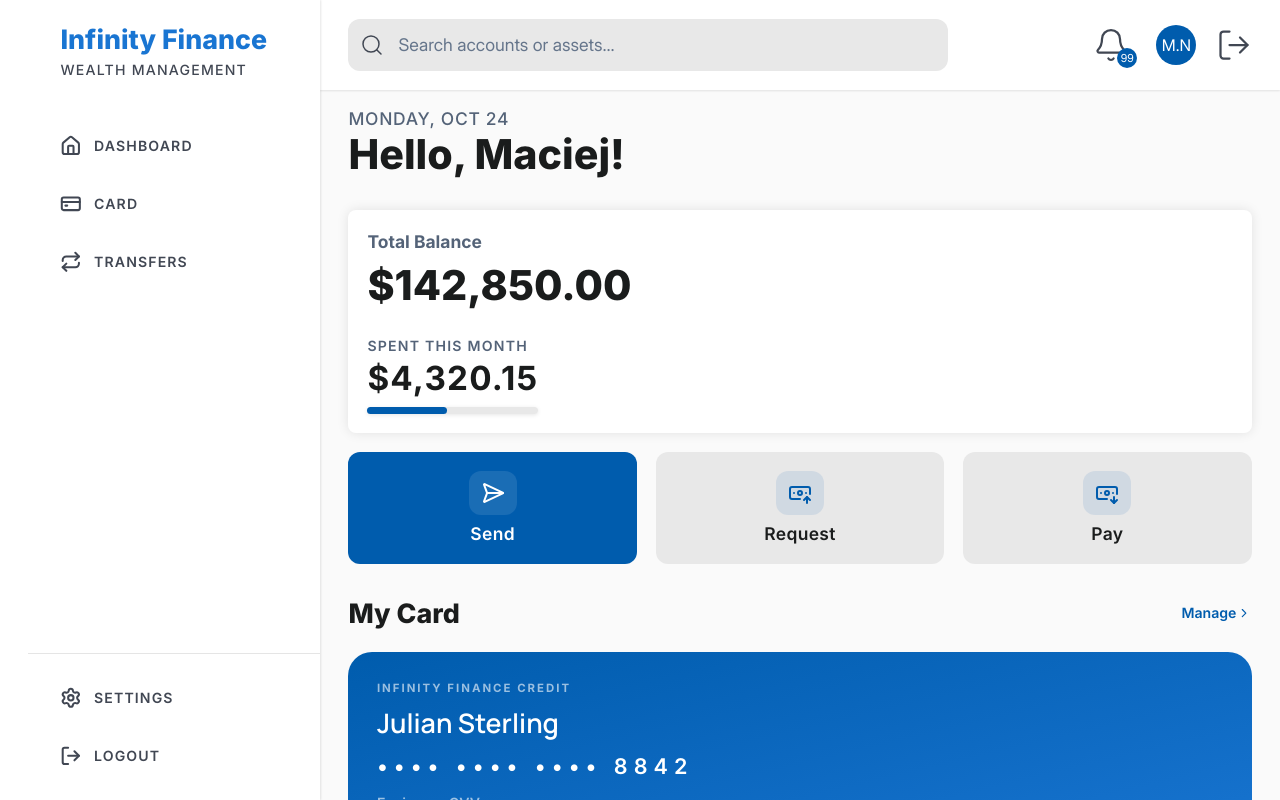
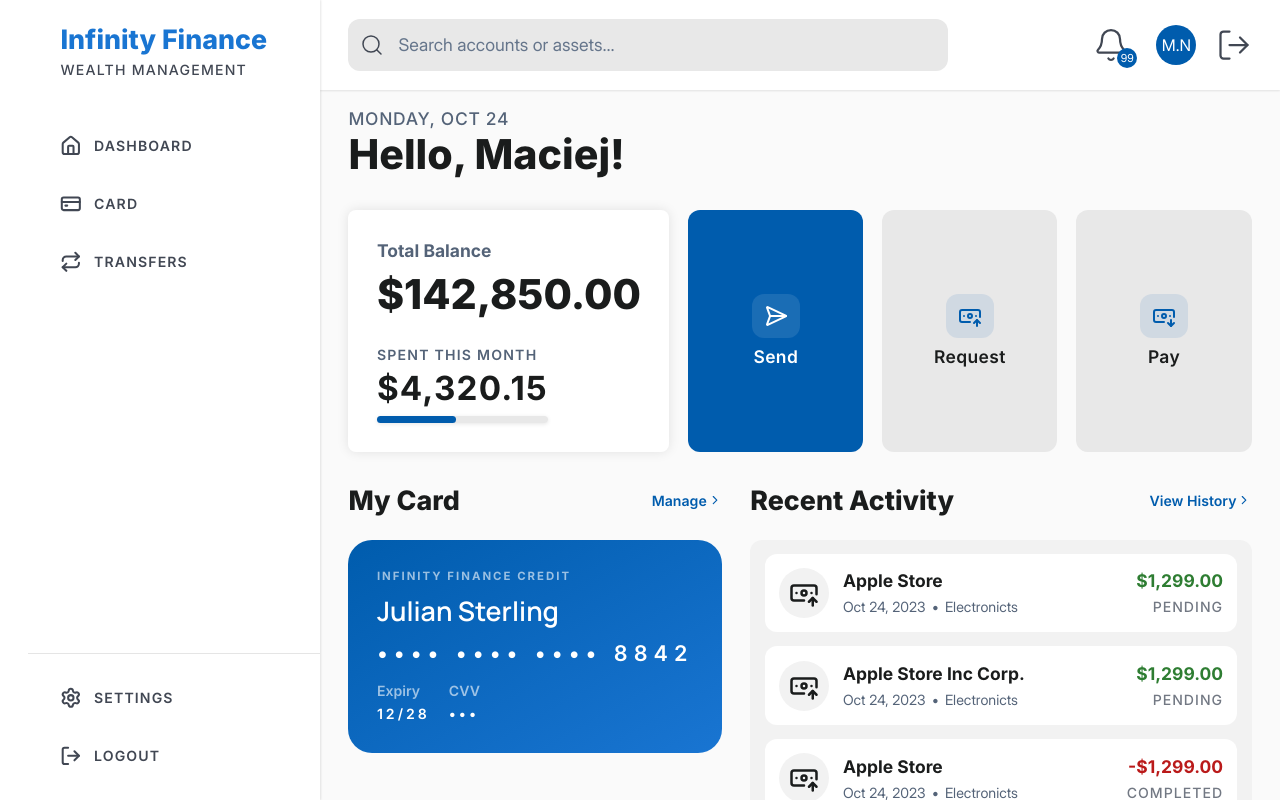
Before and after one commit to AcePeQ/bank-app, a website built with Vite: page dashboard/index.html in a window 1280 px wide. Built offline with nearby package versions, Linux system fonts and the light colour scheme.

Commit message:
feat: restructure card sections and enhance layout for improved visibility and responsiveness

```diff
--- a/dashboard/index.html
+++ b/dashboard/index.html
@@ -74,6 +74,7 @@
           </div>
         </section>
 
+        <div class="card-sections">
           <section class="card-section">
             <div class="card-section__header">
               <h2>My Card</h2>
@@ -177,6 +178,7 @@
               </li>
             </ul>
           </section>
+        </div>
 
         <section class="month-spending-section">
           <h2>Monthly Spending</h2>
--- a/src/styles/layout.css
+++ b/src/styles/layout.css
@@ -12,15 +12,15 @@
   overflow: auto;
 
   padding: var(--space-s) var(--space-xs);
+  padding-block-end: var(--space-m);
 
   @media (width >=400px) {
     padding: var(--space-s) var(--space-m);
+    padding-block-end: var(--space-l);
   }
 }
 
 .main-wrapper {
-  height: 100%;
-
   display: flex;
   flex-direction: column;
 
--- a/src/styles/pages/dashboard.css
+++ b/src/styles/pages/dashboard.css
@@ -25,11 +25,17 @@
   display: flex;
   flex-direction: column;
   gap: var(--space-s);
+
+  @media (width >=820px) {
+    flex-direction: row;
+  }
 }
 
 .account-details {
   display: flex;
-  flex-direction: column;
+  flex-wrap: wrap;
+  justify-content: space-between;
+
   gap: var(--space-s);
 
   padding: var(--space-s);
@@ -37,6 +43,14 @@
   border-radius: 8px;
 
   box-shadow: 0px 0px 12px rgba(0, 0, 0, 0.1);
+
+
+  @media (width >=820px) {
+    flex-direction: column;
+    flex-basis: fit-content;
+
+    padding: var(--space-m);
+  }
 }
 
 .account-details__title {
@@ -104,15 +118,13 @@
 }
 
 .account-actions {
-  /* --min-col-size: 150px;
-  gap: var(--space-s);
-
-  display: grid;
-  grid-template-columns: repeat(auto-fit, minmax(min(var(--min-col-size), 100%), 1fr)); */
-
   display: flex;
   flex-wrap: wrap;
   gap: var(--space-s);
+
+  @media (width >=820px) {
+    flex: 1;
+  }
 }
 
 .account-actions .account__action {
@@ -205,10 +217,18 @@
   color: var(--clr-surface-100);
 }
 
+.card-sections {
+  display: flex;
+  flex-wrap: wrap;
+  gap: var(--space-m);
+}
+
 .card-section {
   display: flex;
   flex-direction: column;
   gap: var(--space-s);
+
+  max-inline-size: fit-content;
 }
 
 .card-section__header {
@@ -257,7 +277,6 @@
   border-radius: 24px;
 
   padding: var(--space-m);
-
   user-select: none;
 }
 
@@ -319,6 +338,11 @@
   display: flex;
   flex-direction: column;
   gap: var(--space-s);
+  flex: 1;
+
+  @media (width >=450px) {
+    min-inline-size: 385px;
+  }
 }
 
 .card-activity__header {
@@ -376,7 +400,7 @@
 
 .card-payment {
   display: flex;
-  justify-content: space-between;
+
   align-items: center;
 
   gap: var(--space-xs);
@@ -442,6 +466,8 @@
   flex-direction: column;
   align-items: flex-end;
   gap: 2px;
+
+  margin-inline-start: auto;
 }
 
 .card-payment__value {
@@ -482,12 +508,20 @@
   font-size: var(--fs-500);
   font-weight: var(--fw-800);
   color: var(--clr-secondary-900);
+
+  @media (width >=450px) {
+    text-align: center;
+  }
 }
 
 .month-spending__list {
   display: flex;
   flex-direction: column;
   gap: var(--space-2xs);
+
+  @media (width >=450px) {
+    align-items: center;
+  }
 }
 
 .month-spending__item {
```
Lines whose indentation alone changed are shown as unchanged.
